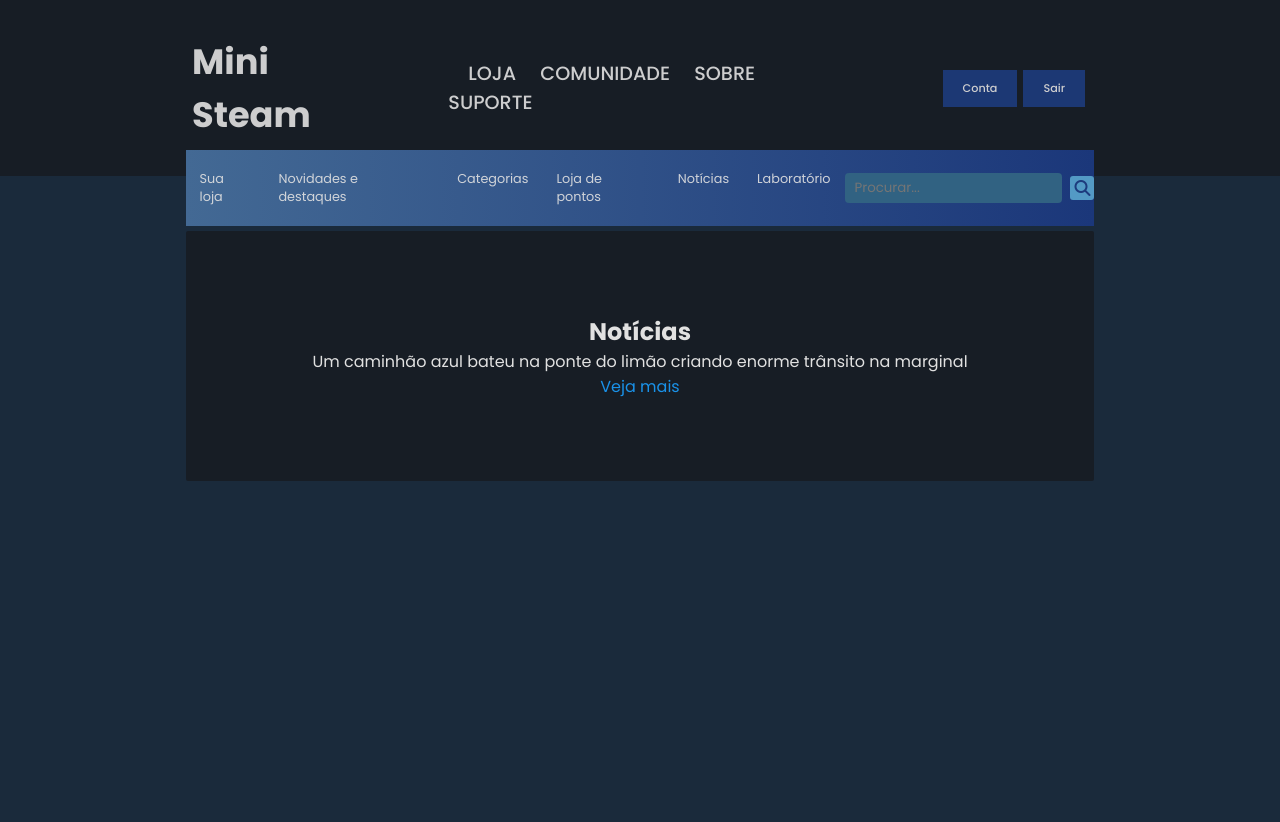
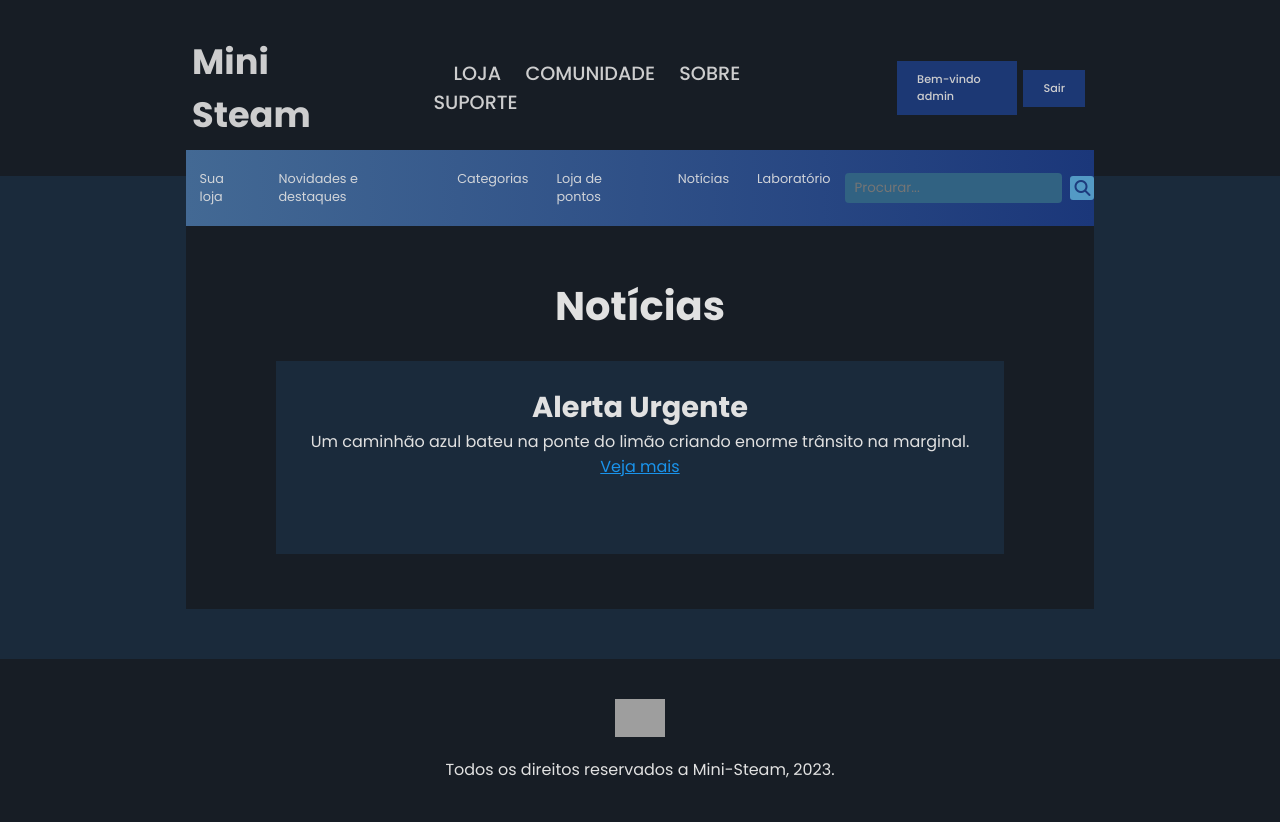
Before and after one commit to Rodrigo635/mini-steam-CPD-2, a Django app: page /noticias/ in a window 1280 px wide. Before the commit the page ends 481 px from the top, so only its background shows below. Run offline with Django 4.2, Linux system fonts and the light colour scheme; a user stored in the database is signed in; data comes from the database, SQL or seed files in the repository; both versions use the stored data as it was after the commit; some libraries are stand-ins or nearby versions; grey boxes are pictures that could not be loaded.

Commit message:
Versão 2.0

```diff
--- a/project_mini_steam/app_mini_steam/admin.py
+++ b/project_mini_steam/app_mini_steam/admin.py
@@ -1,4 +1,6 @@
 from django.contrib import admin
-from .models import Game
+from .models import Game, Post, Noticia
 
 admin.site.register(Game)
+admin.site.register(Noticia)
+admin.site.register(Post)
--- a/project_mini_steam/app_mini_steam/models.py
+++ b/project_mini_steam/app_mini_steam/models.py
@@ -1,4 +1,5 @@
 from django.db import models
+from django.contrib.auth.models import User
 
 class Game(models.Model):
     id = models.AutoField(primary_key=True)
@@ -10,3 +11,31 @@ class Game(models.Model):
 
     def __str__(self):
         return f"ID: {self.id} - {self.name} by {self.developer}"
+
+class Post(models.Model):
+    id = models.AutoField(primary_key=True)
+    titulo = models.CharField(max_length=255)
+    conteudo = models.TextField()
+    created_at = models.DateTimeField(auto_now_add=True)
+    updated_at = models.DateTimeField(auto_now=True)
+    usuario = models.ForeignKey(User, on_delete=models.CASCADE, null=True, blank=True)
+
+    def __str__(self):
+        return f"ID: {self.id} - {self.titulo}"
+
+    def save(self, *args, **kwargs):
+        if not self.usuario_id:
+            self.usuario = User.objects.first()
+
+        super().save(*args, **kwargs)
+
+class Noticia(models.Model):
+    id = models.AutoField(primary_key=True)
+    titulo = models.CharField(max_length=255)
+    conteudo = models.TextField()
+    imagem = models.ImageField(upload_to='noticias/', null=True, blank=True)
+    created_at = models.DateTimeField(auto_now_add=True)
+    updated_at = models.DateTimeField(auto_now=True)
+
+    def __str__(self):
+        return f"ID: {self.id} - {self.titulo}"
--- a/project_mini_steam/app_mini_steam/static/css/index.css
+++ b/project_mini_steam/app_mini_steam/static/css/index.css
@@ -8,6 +8,7 @@
     --steam-blue: #1a9fff;
     --dark-gray-blue: #316282;
     --linear-gradient: linear-gradient(to left, #1b377a, #436994);
+    --gray: #797878;
 }
 
 /* Reset */
@@ -273,7 +274,7 @@ section.categorias .bloco_categorias .column {
     flex-direction: column;
     flex: 1;
     padding: 10px;
-    background-color: var(--dark-blue-steam-color); /* Adjust background color as needed */
+    background-color: var(--dark-blue-steam-color);
     border-radius: 5px;
     margin: 5px;
     color: var(--white-color);
@@ -299,7 +300,8 @@ section.categorias .bloco_categorias .column a {
     color: var(--white-color);
 }
 
-section.noticias {
+section.comunidade {
+    margin-top: 200px;
     display: flex;
     width: 100%;
     align-items: center;
@@ -307,34 +309,124 @@ section.noticias {
     text-align: center;
 }
 
-section.noticias .noticias_div {
+section.comunidade .box {
     width: 71%;
     display: flex;
     background-color: var(--dark-blue-steam-color);
-    height: 250px;
-    margin-top: 205px;
-    border-radius: 2px;
-    margin-bottom: 35px;
-    text-align: center;
+    flex-direction: column;
     align-items: center;
     justify-content: center;
-    flex-direction: column;
+    text-align: center;
+    padding-bottom: 30px;
 }
 
-section.noticias .noticias_div h2{
+section.comunidade .box h1 {
     color: var(--white-color);
+    margin-top: 50px;
+    font-size: 2.5em;
+    color: var(--white-color);
+}
+
+section.comunidade .box a {
+    color: var(--steam-blue);
+    margin-bottom: 50px;
+
+}
+
+section.comunidade .box .post {
+    display: flex;
+    background-color: var(--bg);
+    width: 80%;
+    flex-direction: column;
+    align-items: center;
+    justify-content: center;
+    text-align: center;
+    margin: 25px;
+    padding: 25px;
+}
+
+section.comunidade .box h2 {
+    font-size: 1.8em;
+    color: var(--white-color);
+}
+
+section.comunidade .box h3 {
+    color: var(--gray);
+    font-size: 1em;
+    margin-bottom: 30px;
+}
+
+section.comunidade .box p {
+    color: var(--white-color);
+
+}
+
+section.postar {
+    margin-top: 200px;
+    display: flex;
+    width: 100%;
+    align-items: center;
+    justify-content: center;
     text-align: center;
 }
 
-section.noticias .noticias_div a{
-    color: var(--steam-blue);
+section.postar .box {
+    width: 30%;
+    display: flex;
+    background-color: var(--dark-blue-steam-color);
+    flex-direction: column;
+    align-items: center;
+    justify-content: center;
     text-align: center;
-    text-decoration: none;
+    padding-bottom: 50px;
 }
 
-section.noticias .noticias_div p{
+section.postar .box h1 {
     color: var(--white-color);
+    margin-top: 50px;
+    font-size: 2.5em;
+    color: var(--white-color);
+}
+
+section.postar .box input {
+    display: flex;
+    flex-direction: column;
+    width: 300px;
+    height: 28px;
+    background-color: var(--dark-gray-blue);
+    margin: 10px;
+    padding-left: 10px;
+    border: none;
+    border-radius: 1px;
+    color: var(--white-color);
+}
+
+section.postar .box .btn{
+    width: 140px;
+    height: 28px;
+    background-color: var(--steam-blue);
+    border: none;
+    border-radius: 1px;
+    color: var(--white-color);
+    cursor: pointer;
+}
+
+
+
+footer {
+    width: 100%;
+    background-color: var(--dark-blue-steam-color);
+    color: var(--white-color);
+    margin-top: 50px;
     text-align: center;
+    position: relative;
+    padding: 40px;
+    bottom: 0;
+}
+
+footer img{
+    width: 50px;
+    margin-bottom: 20px;
 }
 
 @media screen and (max-width: 1366px) {
@@ -397,22 +489,6 @@ section.noticias .noticias_div p{
         display: none;
     }
 
-    nav .nav-itens {
-        display: none;
-    }
-
-    nav a {
-        display: none;
-    }
-
-    nav .nav-itens a{
-        display: none;
-    }
-
-    nav input {
-        display: none;
-    }
-
     section .search-bar input {
         margin-top: 200px;
         width: 500px;
--- a/project_mini_steam/app_mini_steam/templates/categorias.html
+++ b/project_mini_steam/app_mini_steam/templates/categorias.html
@@ -86,4 +86,9 @@
 
 </section>
 
+<footer>
+    <img src="../static/images/steam_logo_white.png">
+    <p>Todos os direitos reservados a Mini-Steam, 2023.</p>
+</footer>
+
 {% endblock %}
--- a/project_mini_steam/app_mini_steam/templates/home.html
+++ b/project_mini_steam/app_mini_steam/templates/home.html
@@ -67,4 +67,9 @@
     {% endif %}
 </div>
 
+<footer>
+    <img src="../static/images/steam_logo_white.png">
+    <p>Todos os direitos reservados a Mini-Steam, 2023.</p>
+</footer>
+
 {% endblock %}
--- a/project_mini_steam/app_mini_steam/templates/index.html
+++ b/project_mini_steam/app_mini_steam/templates/index.html
@@ -17,14 +17,14 @@
             <div class="navegation">
                 <div class="navegation-items">
                     <a href="{% url 'home' %}">LOJA</a>
-                    <a href="#">COMUNIDADE</a>
+                    <a href="{% url 'comunidade' %}">COMUNIDADE</a>
                     <a href="#">SOBRE</a>
                     <a href="#">SUPORTE</a>
                 </div>
             </div>
             <div class="login_itens">
                 {% if user.is_authenticated %}
-                <a href="{% url 'playlist' %}">Conta</a>
+                <a href="#">Bem-vindo {{ user.username }}</a>
                 <a href="{% url 'sair' %}">Sair</a>
                 {% else %}
                 <a href="{% url 'login' %}">Entrar</a>
@@ -35,7 +35,7 @@
 
         <nav>
             <div class="nav-itens">
-                <a href="{% url 'home' %}">Sua loja</a>
+                <a href="{% url 'sua_loja' %}">Sua loja</a>
                 <a href="#">Novidades e destaques</a>
                 <a href="{% url 'categorias' %}">Categorias</a>
                 <a href="#">Loja de pontos</a>
--- a/project_mini_steam/app_mini_steam/templates/noticias.html
+++ b/project_mini_steam/app_mini_steam/templates/noticias.html
@@ -1,16 +1,31 @@
-{% extends "index.html" %}
-{% load static %}
+{% extends 'index.html' %}
 
 {% block content %}
 
-<link rel="stylesheet" type="text/css" href="{% static 'css/index.css' %}">
+<section class="comunidade">
+    <div class="box">
+        <h1>Notícias</h1>
+        {% for noticia in noticias %}
+            <div class="post">
+                <h2>{{ noticia.titulo }}</h2>
+                <p>{{ noticia.conteudo }}</p>
+                <a href="https://youtu.be/jUobGha1Wvk?si=NNL6RqOQbsZsM1RU">Veja mais</a>
+            </div>
+        {% endfor %}
+    </div>
+</section>
 
-<section class="noticias">
+<footer>
+    <img src="../static/images/steam_logo_white.png">
+    <p>Todos os direitos reservados a Mini-Steam, 2023.</p>
+</footer>
+
+{% endblock %}
+
+<!-- <section class="noticias">
     <div class="noticias_div">
         <h2>Notícias</h2>
         <p>Um caminhão azul bateu na ponte do limão criando enorme trânsito na marginal</p>
         <a href="https://youtu.be/jUobGha1Wvk?si=NNL6RqOQbsZsM1RU">Veja mais</a>
     </div>
-</section>
-
-{% endblock %}
+</section> -->
--- a/project_mini_steam/app_mini_steam/urls.py
+++ b/project_mini_steam/app_mini_steam/urls.py
@@ -10,4 +10,8 @@ urlpatterns = [
     path('noticias/', views.noticias, name='noticias'),
     path('login/', views.login, name='login'),
     path('cadastro/', views.cadastro, name='cadastro'),
+    path('logout/', views.sair, name='sair'),
+    path('sua_loja/', views.sua_loja, name='sua_loja'),
+    path('comunidade/', views.comunidade, name='comunidade'),
+    path('postar/', views.postar, name='postar'),
 ]
--- a/project_mini_steam/app_mini_steam/views.py
+++ b/project_mini_steam/app_mini_steam/views.py
@@ -1,7 +1,14 @@
-from django.shortcuts import render
+from django.shortcuts import render, redirect
 from .game_utils import generate_random_games
-from .models import Game
+from .models import Game, Post, Noticia
 from decimal import Decimal
+from django.contrib.auth import logout
+from django.contrib.auth.models import User
+from django.contrib.auth import authenticate
+from django.contrib.auth import login as login_django
+from django.contrib.auth.decorators import login_required
+import random
+from .forms import PostForm
 
 
 def comentarios_inuteis_e_pesquisas():
@@ -334,7 +341,8 @@ def games_por_genero(request, genre):
 
 
 def noticias(request):
-    return render(request, 'noticias.html')
+    noticias = Noticia.objects.all()
+    return render(request, 'noticias.html', {'noticias': noticias})
 
 
 def cadastro(request):
@@ -344,7 +352,6 @@ def cadastro(request):
         username = request.POST.get('username')
         email = request.POST.get('email')
         senha = request.POST.get('password')
-
         user = User.objects.filter(username=username).first()
 
         if user:
@@ -352,7 +359,6 @@ def cadastro(request):
 
         user = User.objects.create_user(username=username, email=email, password=senha)
         user.save()
-
         return redirect('login')
 
 def login(request):
@@ -361,7 +367,6 @@ def login(request):
     else:
         username = request.POST.get('username')
         senha = request.POST.get('password')
-
         user = authenticate(username=username, password=senha)
 
         if user:
@@ -370,6 +375,33 @@ def login(request):
         else:
             return render(request, 'login.html', {'error': 'Usuário ou senha inválidos'})
 
+@login_required
 def sair(request):
     logout(request)
     return redirect('home')
+
+@login_required
+def sua_loja(request):
+    motor_busca = MotorBuscaJogos()
+    motor_busca.inicializar_catalogo()
+    todos_os_jogos = motor_busca.catalogo_jogos.jogos_em_ordem()
+    # Embaralho os jogos com o shuffle
+    random.shuffle(todos_os_jogos)
+    # E pego os 10 primeiros jogos com o slicing do python
+    jogos_aleatorios = todos_os_jogos[:10]
+    return render(request, 'home.html', {'games': jogos_aleatorios})
+
+def comunidade(request):
+    posts = Post.objects.all()
+    return render(request, 'comunidade.html', {'posts': posts})
+
+@login_required
+def postar(request):
+    if request.method == 'POST':
+        form = PostForm(request.POST)
+        if form.is_valid():
+            novo_post = form.save(commit=False)
+            novo_post.usuario = request.user
+            novo_post.save()
+            return redirect('comunidade')
+    return render(request, 'postar.html')
--- a/project_mini_steam/project_mini_steam/settings.py
+++ b/project_mini_steam/project_mini_steam/settings.py
@@ -122,3 +122,6 @@ STATIC_URL = 'static/'
 # https://docs.djangoproject.com/en/4.2/ref/settings/#default-auto-field
 
 DEFAULT_AUTO_FIELD = 'django.db.models.BigAutoField'
+
+# setto um login para redirecionar quando acontecer um login_required
+LOGIN_URL = 'login'
```
Also changed, not shown: project_mini_steam/app_mini_steam/game_utils.py (+0 -1 lines), project_mini_steam/app_mini_steam/static/css/login.css (+100 -0 lines), project_mini_steam/app_mini_steam/templates/cadastro.html (+8 -4 lines), project_mini_steam/app_mini_steam/templates/login.html (+7 -3 lines), project_mini_steam/db.sqlite3.
